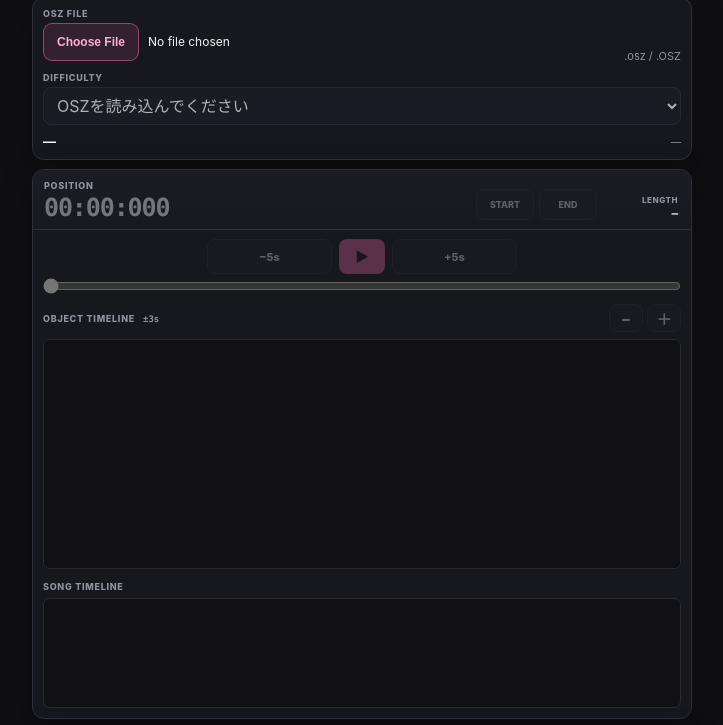
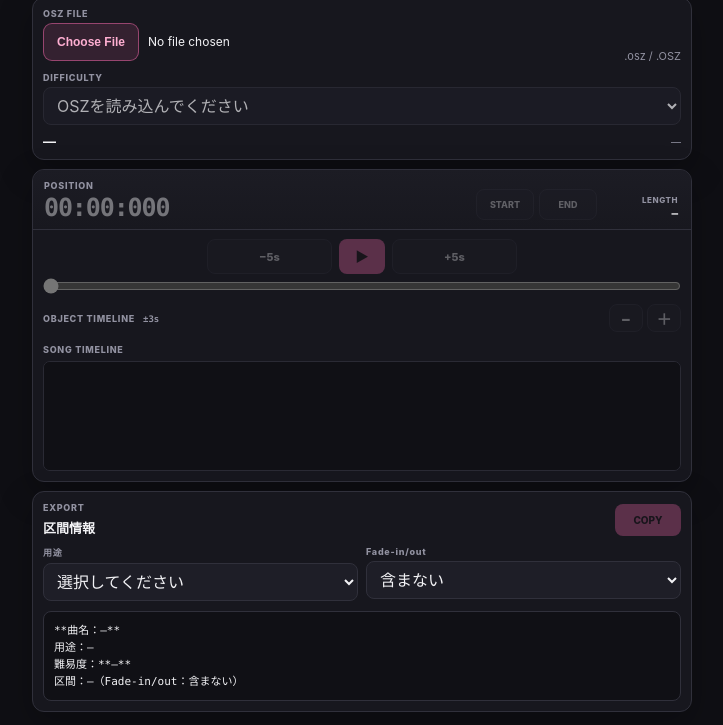
Before and after one commit to demon-mami/osutaiko-mami-viewer, a plain HTML site: page index.html in a window 1280 px wide. Shown: the part 66-791 px from the top of the page, without its empty margins (278-1001 px from the left). Drawn offline with Linux system fonts and the light colour scheme.

Commit message:
Fix OSZ load crash before map selection

```diff
--- a/index.html
+++ b/index.html
@@ -5,7 +5,7 @@
   <meta name="viewport" content="width=device-width, initial-scale=1, viewport-fit=cover">
   <meta name="theme-color" content="#121217">
   <title>osu!taiko mami viewer</title>
-  <link rel="stylesheet" href="./style.css?v=20260810-0628">
+  <link rel="stylesheet" href="./style.css?v=20260810-0645">
 </head>
 <body>
   <main class="app-shell">
@@ -21,7 +21,6 @@
       <div class="source-row native-file-row">
         <div class="native-file-wrap">
           <span class="label">OSZ FILE</span>
-          <!-- iPhone/iPad Safari対策: acceptを指定せず、hidden/label代理クリックも使わない。 -->
           <input id="oszInput" class="native-file-input" type="file">
         </div>
         <p id="fileName" class="file-name">.osz / .OSZ</p>
@@ -127,7 +126,6 @@
 区間：—（Fade-in/out：含まない）</pre>
     </section>
 
-    <!-- 診断ロジック用。通常UIには表示しない。 -->
     <pre id="audioDebug" hidden></pre>
 
     <section class="error-panel panel" id="errorCard" hidden>
@@ -137,6 +135,18 @@
   </main>
 
   <script src="./vendor/jszip.min.js?v=3.10.1"></script>
-  <script src="./app.js?v=20260810-0628"></script>
+  <script>
+    // Pre-load guard: app.js currently redraws the object timeline during range reset.
+    // Keep that viewport non-layout until a parsed map has been selected, so map=null cannot be dereferenced.
+    (() => {
+      const viewport = document.getElementById('timelineViewport');
+      const diff = document.getElementById('difficultySelect');
+      if (!viewport || !diff) return;
+      const sync = () => { viewport.style.display = diff.disabled ? 'none' : ''; };
+      sync();
+      new MutationObserver(sync).observe(diff, { attributes: true, attributeFilter: ['disabled'] });
+    })();
+  </script>
+  <script src="./app.js?v=20260810-0645"></script>
 </body>
 </html>
```
